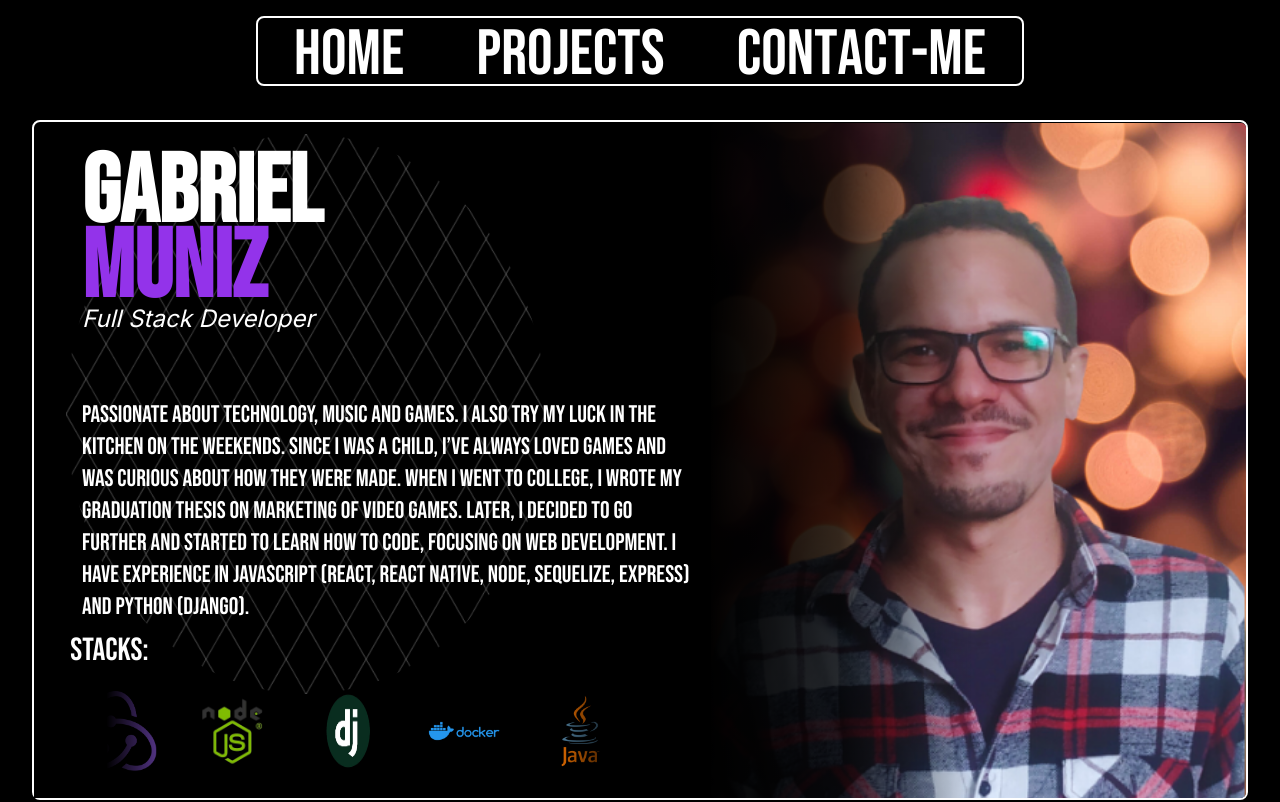
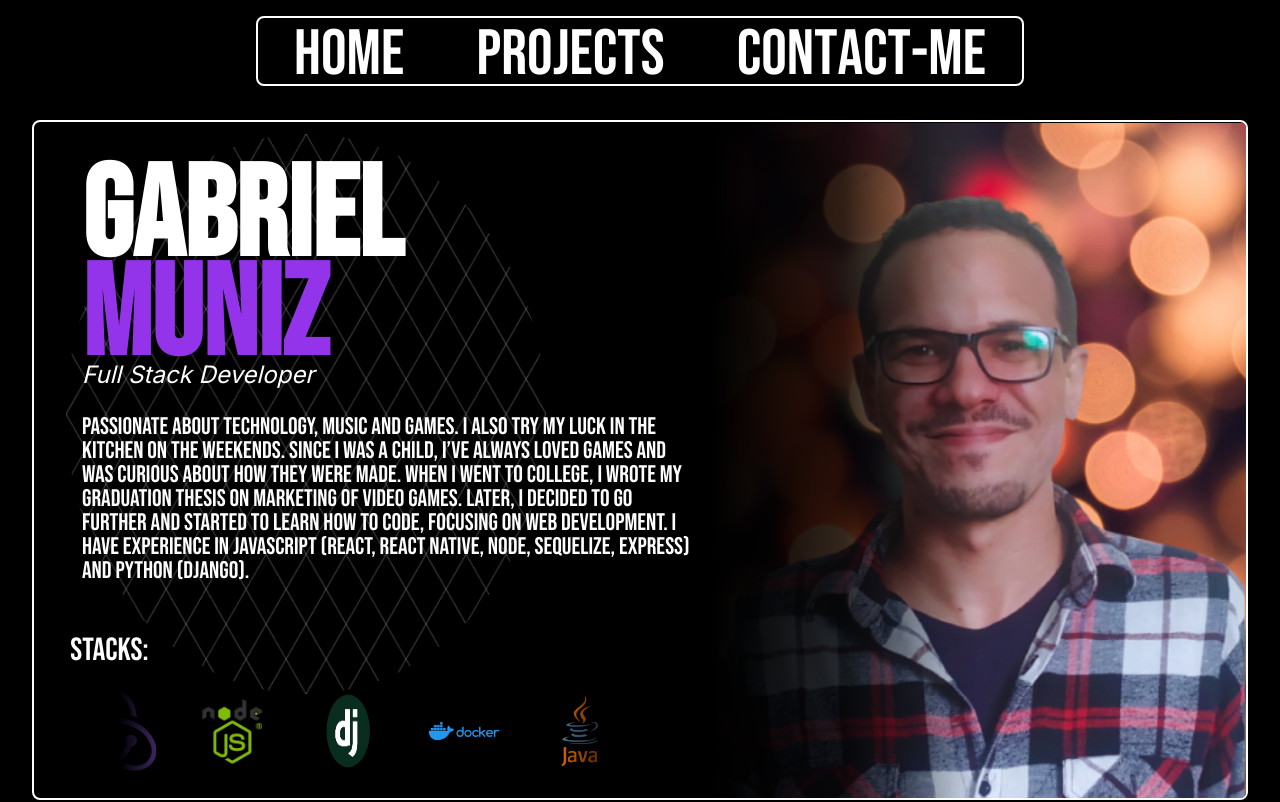
Before and after one commit to GabrielMunizz/portifolio_pessoal, a Next.js app: page / in a window 1280 px wide. Shown: the top 802 px of the page. Built offline with nearby package versions, Linux system fonts and the light colour scheme.

Commit message:
Fix: finaliza ajustes de responsividade da page AboutMe

```diff
--- a/src/app/pages/AboutMe.tsx
+++ b/src/app/pages/AboutMe.tsx
@@ -60,7 +60,7 @@ export default function AboutMe() {
         />
         <div className="
             hidden absolute
-            left-[-1%]
+            left-0
             w-[50%] h-full
             bg-gradient-to-r from-black
             via-black
@@ -71,6 +71,7 @@ export default function AboutMe() {
           "
         />
       </div>
+
 
       <Image
         className="
@@ -90,7 +91,8 @@ export default function AboutMe() {
           justify-center items-start
           w-full bottom-0 z-40
           md:flex md:pl-[3%]
-          lg:mb-[1rem] xl:mb-0
+          lg:mb-[1rem] lg:bottom-[5%]
+          xl:mb-0 xl:bottom-0
         ">
         <Stacks />
         <div
@@ -99,7 +101,9 @@ export default function AboutMe() {
             w-[12%] h-[70%]
             from-black via-black
             to-transparent z-10
-            top-[30%] left-0
+            top-[15%]
+            sm:top-[30%] left-0
+            lg:left-[1%]
           "
         />
 
@@ -109,7 +113,9 @@ export default function AboutMe() {
             w-[12%] h-[70%]
             from-black via-black
             to-transparent z-10
-            top-[30%] right-0
+            top-[15%] right-0
+            sm:top-[30%]
+            lg:right-[1%]
             xl:right-[45%]
           "
         />
--- a/src/components/Description.tsx
+++ b/src/components/Description.tsx
@@ -21,7 +21,6 @@ export default function Description() {
             font-bold mb-[-2.9rem]
             sm:text-[6rem] sm:mb-[-4.3rem]
             md:text-[8rem] md:mb-[-5.8rem]
-            lg:mb-[-4.3rem] lg:text-[6rem]
             2xl:mb-[-5.8rem] 2xl:text-[8rem]
           "
         >
@@ -33,7 +32,6 @@ export default function Description() {
             font-bold mb-[-1.5rem]
             sm:text-[6rem] sm:mb-[-2.5rem]
             md:text-[8rem] md:mb-[-3rem]
-            lg:text-[6rem] lg:mb-[-2rem]
             2xl:text-[8rem]
           "
         >
@@ -49,9 +47,8 @@ export default function Description() {
           bebas text-[1.12rem]
           sm:text-[1.3rem]
           md:text-[1.5rem] md:leading-9
-          lg:leading-7 lg:mt-[2rem]
-          lg:w-[50%]
-          xl:w-full xl:leading-8
+          lg:leading-8 lg:w-[80%] lg:text-[2rem] lg:mt-[1rem]
+          xl:w-full xl:text-[1.5rem] xl:leading-6 xl:mt-[3rem]
           2xl:text-[1.7rem] 2xl:leading-9 2xl:mt-0
         "
       >
--- a/src/components/NavBar.tsx
+++ b/src/components/NavBar.tsx
@@ -13,7 +13,7 @@ export default function NavBar() {
         mt-4 min-h-10 rounded-lg bg-black
         sm:w-[80%]
         md:min-h-20
-        lg:w-[50%] lg:min-h-[8%]
+        lg:w-[70%] lg:min-h-[6%]
         xl:w-[60%]
         2xl:w-[40%]
       "
--- a/src/components/Stacks.tsx
+++ b/src/components/Stacks.tsx
@@ -59,9 +59,10 @@ export default function Stacks() {
           bebas hidden
           text-[1.5rem]
           text-center h-[4rem]
-          h800:mb-[-1.5rem] h800:block
+          sm:block sm:text-[2rem]
+          h800:mb-[-1.5rem]
           md:mb-0 md:text-[3rem] md:block
-          lg:text-[1.8rem] lg:mb-[-2rem] lg:ml-[3rem]
+          lg:ml-[3rem]
           xl:text-[2rem] xl:ml-0
           2xl:text-[3rem] 2xl:mb-0
         "
```
